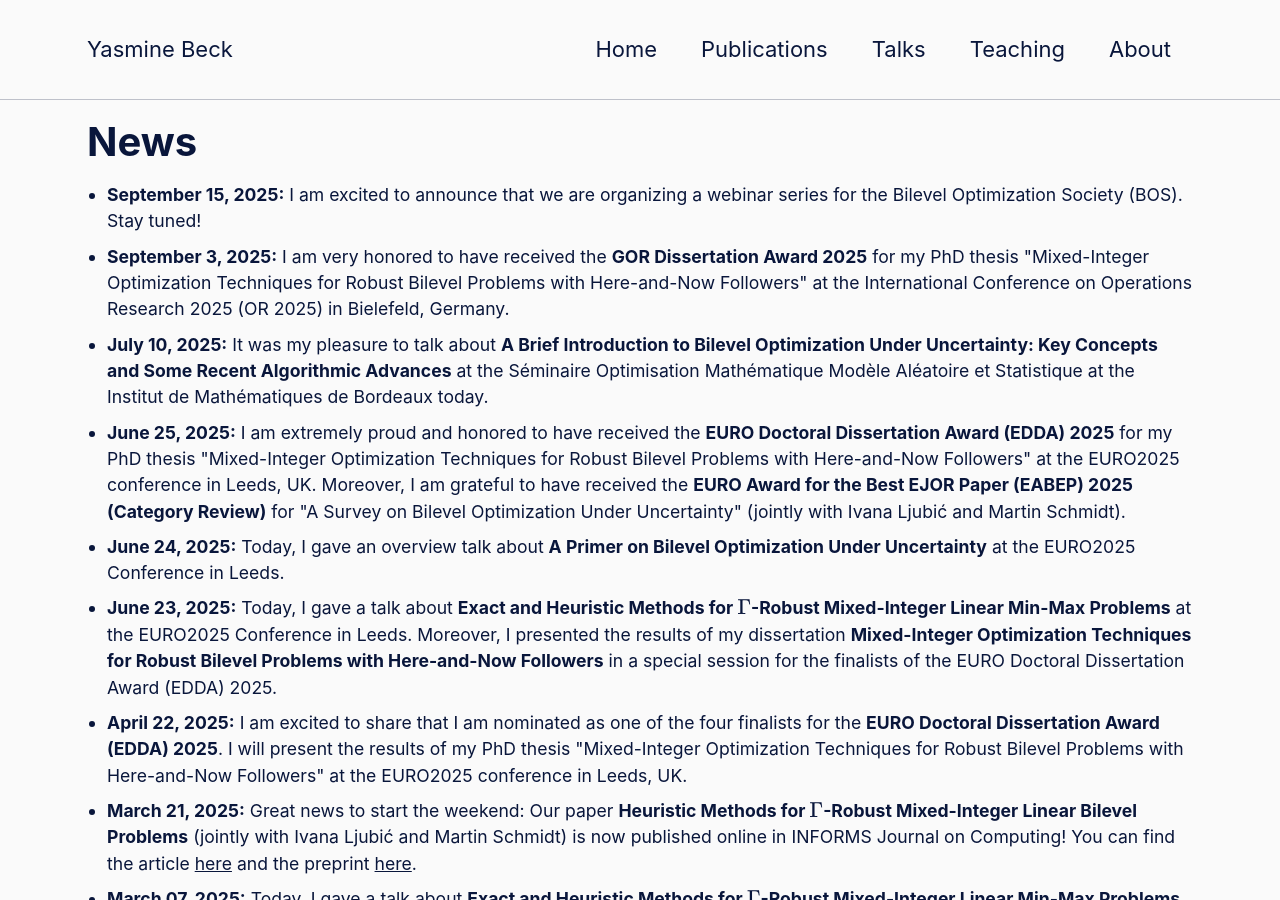
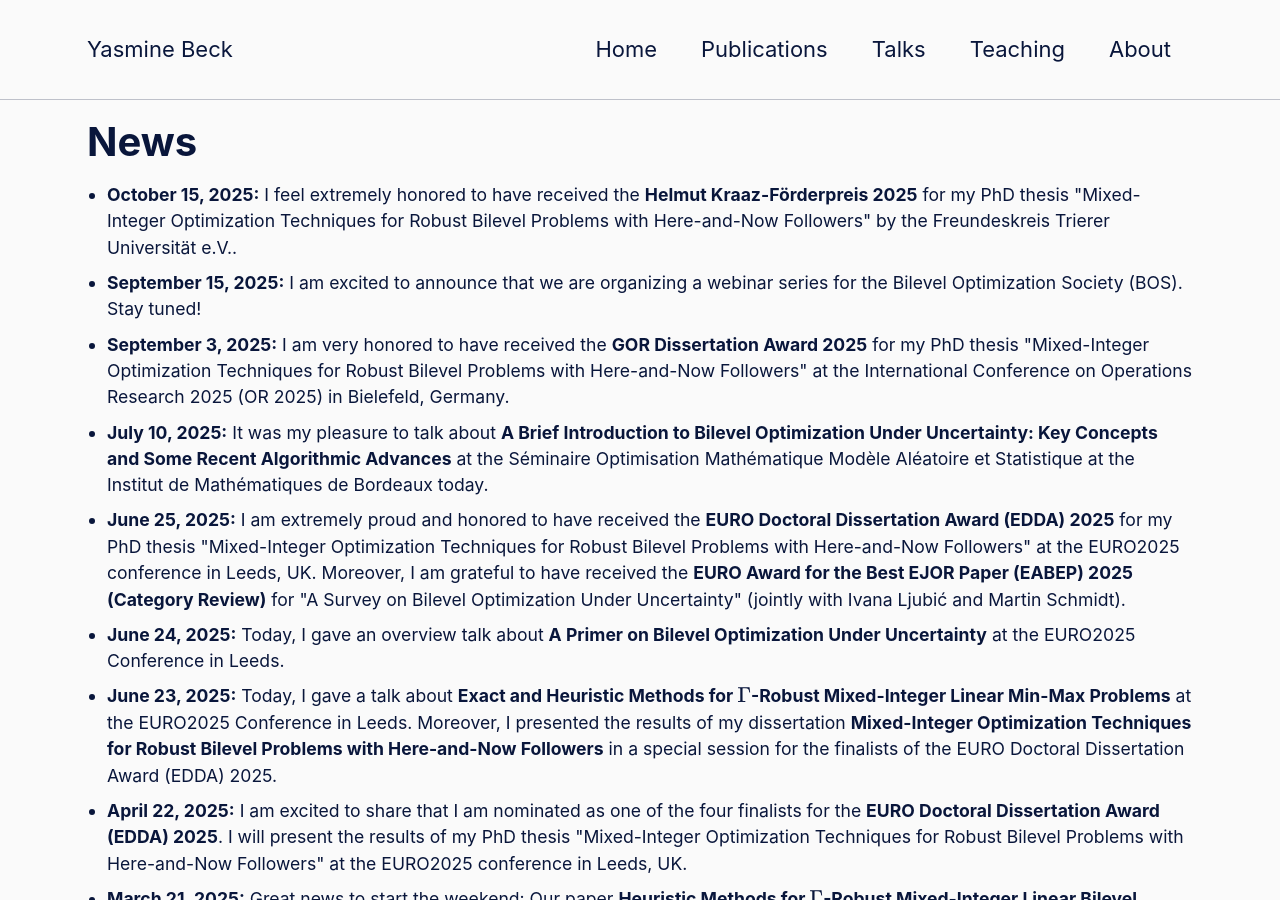
Before and after one commit to YasmineBeck/YasmineBeck.github.io, a Jekyll site: the page built from _pages/news.html, in a window 1280 px wide and 900 px high. Built offline with Jekyll 4.4.1, drawn with Linux system fonts in a browser that asks for light colours; cached includes are drawn as plain includes; formulas are drawn with MathJax 3.

Commit message:
news update for Helmut Kraaz Award

```diff
--- a/_pages/news.html
+++ b/_pages/news.html
@@ -24,6 +24,10 @@ author_profile: false
 
 <div class="content">
   <ul>
+    <li>
+      <strong>October 15, 2025:</strong>
+      I feel extremely honored to have received the <a href="https://www.uni-trier.de/universitaet/partner-foerderer-freunde/freundeskreis-trierer-universitaet-ev/foerderpreise" style="text-decoration: none;"><strong>Helmut Kraaz-F&ouml;rderpreis 2025</strong></a> for my PhD thesis "Mixed-Integer Optimization Techniques for Robust Bilevel Problems with Here-and-Now Followers" by the <a href="https://www.uni-trier.de/index.php?id=53081" style="text-decoration: none;">Freundeskreis Trierer Universit&auml;t  e.V.</a>.
+      </li>
     <li>
       <strong>September 15, 2025:</strong>
       I am excited to announce that we are organizing a webinar series for the <a href="https://bileveloptimization.org" style="text-decoration: none;">Bilevel Optimization Society (BOS)</a>. Stay tuned!
```
Also changed, not shown: index.html (+5 -4 lines).
